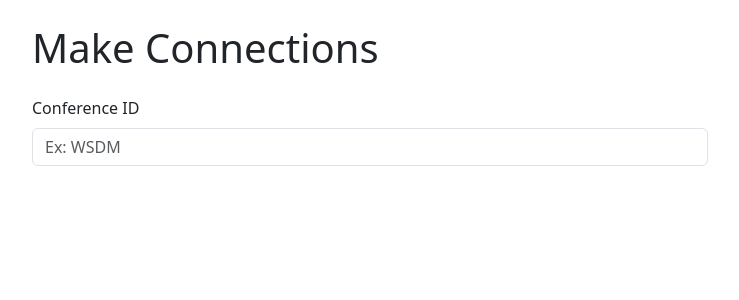
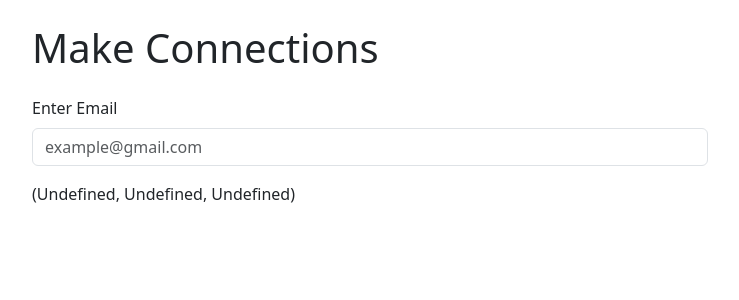
Before and after one commit to kubishi/scholar, a Flask app: page /connection_search in a window 1280 px wide. Shown: the part 56-356 px from the top of the page, without its empty margins (270-1009 px from the left). Run offline with Flask 3, Linux system fonts and the light colour scheme.

Commit message:
Fetch User By Email
Now able to search for users from sql database by email. Not fully nor cleanly implemented.

```diff
--- a/Frontend/app.py
+++ b/Frontend/app.py
@@ -12,6 +12,7 @@
 
 from flask_migrate import Migrate
 from flask_sqlalchemy import SQLAlchemy
+
 
 
 load_dotenv()
@@ -72,7 +73,7 @@
 @app.route("/callback", methods=["GET", "POST"])
 def callback():
     token = oauth.auth0.authorize_access_token()
-    print("TONEKKKKKKKKN", token)
+    # print("TONEKKKKKKKKN", token)
     session["user"] = token
     user_info = token["userinfo"]
 
@@ -82,7 +83,6 @@
 
     user = User.query.filter_by(google_auth_id=google_auth_id).first()
     if not user:
-        print("YEET")
         user = User(google_auth_id=google_auth_id, user_name=user_name, user_email=user_email)
         db.session.add(user)
     else:
@@ -275,13 +275,13 @@
     topic_list = request.args.get("topic_list", "")
     conference_link = request.args.get("conference_link", "")
 
-    print(f"ID: {conference_id}")
-    print(f"Name: {conference_name}")
-    print(f"Country: {country}")
-    print(f"City: {city}")
-    print(f"Deadline: {deadline}")
-    print(f"Start: {start_date}")
-    print(f"End: {end_date}")
+    # print(f"ID: {conference_id}")
+    # print(f"Name: {conference_name}")
+    # print(f"Country: {country}")
+    # print(f"City: {city}")
+    # print(f"Deadline: {deadline}")
+    # print(f"Start: {start_date}")
+    # print(f"End: {end_date}")
 
     if conference_id:
 
@@ -318,8 +318,17 @@
 
 @app.route("/connection_search")
 def connfection_finder():
-    print("Route Test")
-    return render_template('friend_search.html')
+    connection_email_search = request.args.get("connection_email_search", "")
+    # session keyword "unlocks access to db"
+    searched_user_info = db.session.query(User).filter_by(user_email = connection_email_search).first()
+
+
+    if searched_user_info:
+        print(searched_user_info.user_name, searched_user_info.user_email, searched_user_info.google_auth_id)
+    else:
+        print("No user found with that email.")
+
+    return render_template('friend_search.html', searched_user_info = searched_user_info)
 
 
 
--- a/Frontend/templates/friend_search.html
+++ b/Frontend/templates/friend_search.html
@@ -14,12 +14,15 @@
     <h1 class="mb-4">Make Connections</h1>
     <form method="GET" action="/connection_search" class="my-3">
       <div class="mb-3">
-        <label for="conference_id" class="form-label">Conference ID</label>
-        <input type="text" class="form-control" id="conference_id" name="conference_id" required placeholder="Ex: WSDM">
+        <label for="conference_id" class="form-label">Enter Email</label>
+        <input type="text" class="form-control" id="connection_email_search" name="connection_email_search" value="{{ connection_email_search }}" required placeholder="example@gmail.com">
       </div>
+    </form>
 
+    <div> {{ searched_user_info.user_name, searched_user_info.user_email, searched_user_info.google_auth_id }} </div>
 
-    </form>
+</div>
+
 
 
 {% endblock body %}
```
